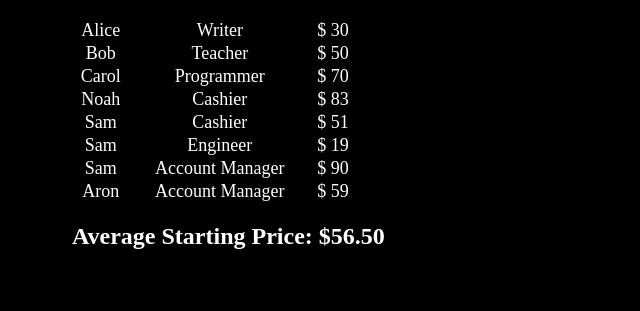
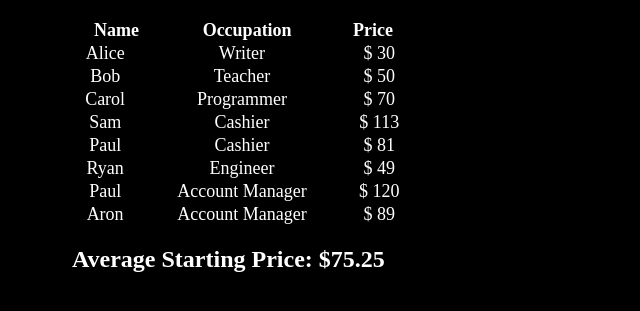
Before and after one commit to jared-schwartz/block19workshop, a plain HTML site: page index.html in a window 1280 px wide. Shown: the part 133-444 px from the top of the page, without its empty margins (0-640 px from the left). Drawn offline with Linux system fonts and the light colour scheme.

Commit message:
version4

```diff
--- a/index.html
+++ b/index.html
@@ -9,7 +9,15 @@
 </head>
 <body>
     <h1>Freelancer List</h1>
-        <table id="freelancer-list"></table>
+    <table id="freelancer-header">
+        <tr>
+            <th>Name</th>
+            <th>Occupation</th>
+            <th>Price</th>
+        </tr>
+    </table>
+        <table id="freelancer-list">
+        </table>
     <h2>Average Starting Price: <span id="average-price"></span></h2>
 </body>
 </html>
--- a/script.js
+++ b/script.js
@@ -5,7 +5,7 @@ const freelancers = [
 ];
 
 const posNames = [
-    "Aron", "Noah", "Sam"
+    "Aron", "Noah", "Sam", "Nick", "Paul", "Ryan"
 ];
 
 const posOccupations = [
@@ -34,13 +34,13 @@ function renderAveragePrice () {
 const addfreelancerIntervalId =setInterval(()=> {
     const name = posNames[Math.floor(Math.random()*posNames.length)];
     const occupation = posOccupations[Math.floor(Math.random()*posOccupations.length)];
-    const price = Math.floor(Math.random()*100);
+    const price = Math.floor(Math.random()*100+30);
     freelancers.push({name, occupation, price});
 
     renderFreelancers();
     renderAveragePrice();
 
-    if (freelancers.length === 15){
+    if (freelancers.length === 20){
         clearInterval(addfreelancerIntervalId);
     };
 },1000);
--- a/style.css
+++ b/style.css
@@ -10,7 +10,7 @@ body {
 table {
     border-collapse: collapse;
     border-spacing: 0;
-    width: 25%;
+    width: 30%;
     text-align: center;
     border: 1px white;
     font-size: large;
```
